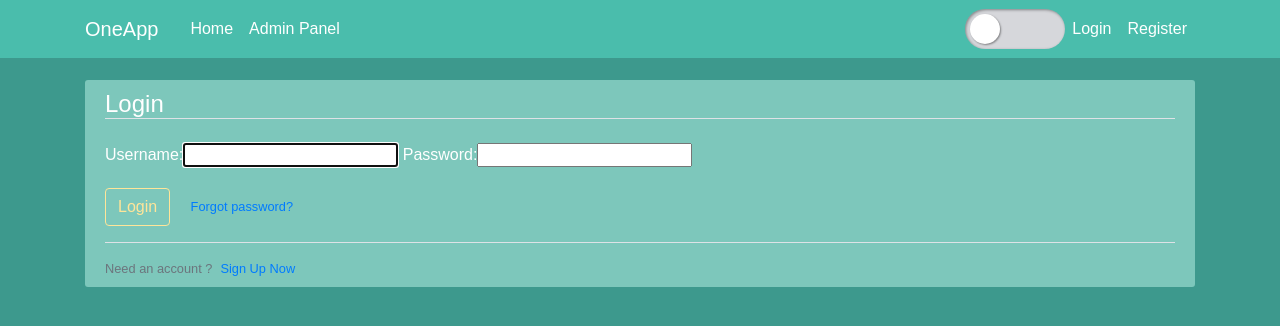
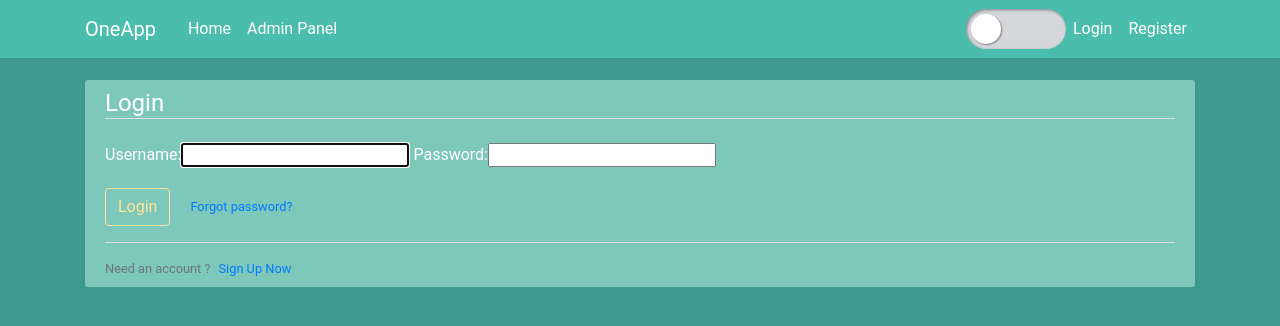
Before and after one commit to FelixVaughan/TECHSTART, a Django app: page /login/ in a window 1280 px wide. Shown: the top 326 px of the page. Run offline with Django 3.2, Linux system fonts and the light colour scheme; some libraries are stand-ins or nearby versions.

Commit message:
fixed font

```diff
--- a/users/static/users/main.css
+++ b/users/static/users/main.css
@@ -26,6 +26,10 @@
   --legend: #bfc3cc;
   --label: #bfc3cc;
   --form: #17a2b8;
+}
+* {
+  font-family: 'Roboto';
+  box-sizing: border-box;
 }
 
 body {
```
